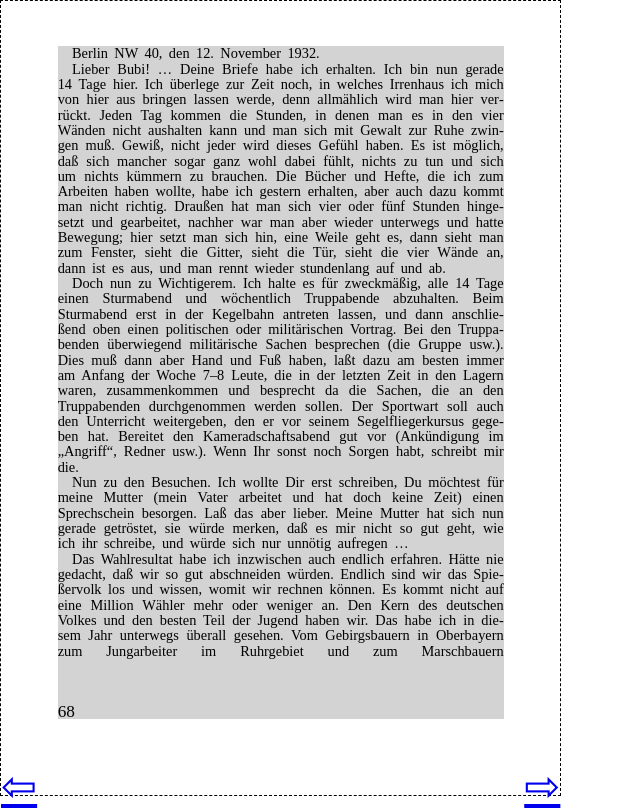
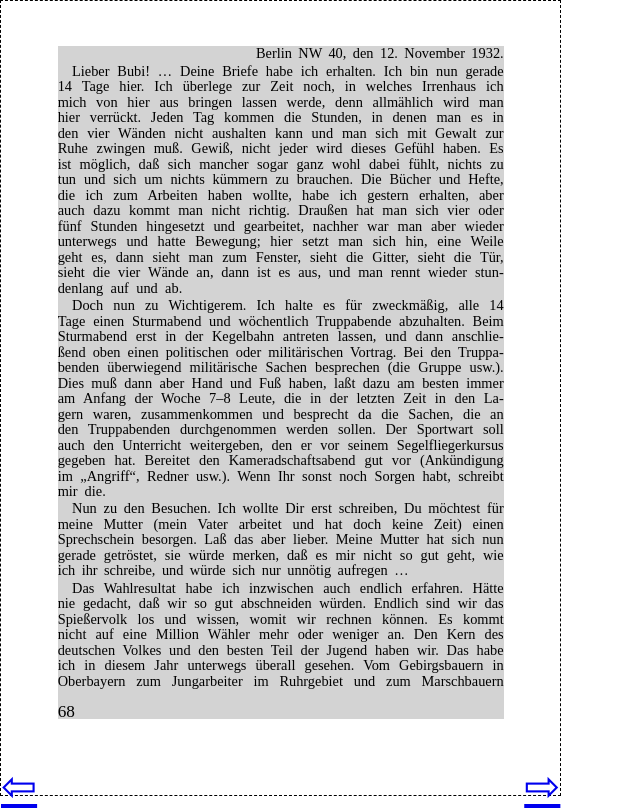
Before and after one commit to DigitalesSchrifttum/Sturm-33-Hans-Maikowski, a browser extension: page 68.html in a window 1280 px wide. Shown: the whole page, without its empty margins (0-640 px from the left). Drawn offline with nearby package versions, Linux system fonts and the light colour scheme; files that its build step writes are made by us from their sources.

Commit message:
page 68 finished

```diff
--- a/68.html
+++ b/68.html
@@ -5,11 +5,28 @@
 		<meta name="viewport" content="width=device-width, initial-scale=1.0" />
 		<link rel="stylesheet" href="format.css" />
 		<title>Seite 68</title>
+		<!--
+			Manuelle Anpassung, weil diese Seite ein Sonderfall mit 41 statt
+			42 Zeilen darstellt. Die Zeilen müssen folglich in ihrer Höhe
+			gestreckt werden, um auf die selbe Höhe zu kommen.
+			Standardfall: 42 Zeilen; 4,05mm Höhe / Zeile; 170,1mm insgesamt
+			Sonderfall:   41 Zeilen; 4,10mm Höhe / Zeile; 168,1mm insgesamt
+			              Vier Absätze erhalten je 0,5mm Abstand nach unten,
+							  um auf die Gesamthöhe von 170,1mm zu kommen.
+		-->
+		<style>
+			body {
+				line-height: 4.1mm;
+			}
+			p.margin-adjustment {
+				margin-bottom: 0.5mm;
+			}
+		</style>
 	</head>
 	<body>
 		<div class="textarea even">
-			<p>Berlin NW 40, den 12. November 1932.</p>
-			<p>
+			<p class="end margin-adjustment">Berlin NW 40, den 12. November 1932.</p>
+			<p class="ws-1000µm margin-adjustment">
 				Lieber Bubi! … Deine Briefe habe ich erhalten. Ich bin nun gerade 14
 				Tage hier. Ich überlege zur Zeit noch, in welches Irrenhaus ich mich von
 				hier aus bringen lassen werde, denn allmählich wird man hier verrückt.
@@ -25,7 +42,7 @@
 				sieht die Tür, sieht die vier Wände an, dann ist es aus, und man rennt
 				wieder stundenlang auf und ab.
 			</p>
-			<p>
+			<p class="ws-900µm margin-adjustment">
 				Doch nun zu Wichtigerem. Ich halte es für zweckmäßig, alle 14 Tage einen
 				Sturmabend und wöchentlich Truppabende abzuhalten. Beim Sturmabend erst
 				in der Kegelbahn antreten lassen, und dann anschließend oben einen
@@ -39,14 +56,14 @@
 				gut vor (Ankündigung im „Angriff“, Redner usw.). Wenn Ihr sonst noch
 				Sorgen habt, schreibt mir die.
 			</p>
-			<p>
+			<p class="margin-adjustment">
 				Nun zu den Besuchen. Ich wollte Dir erst schreiben, Du möchtest für
 				meine Mutter (mein Vater arbeitet und hat doch keine Zeit) einen
 				Sprechschein besorgen. Laß das aber lieber. Meine Mutter hat sich nun
 				gerade getröstet, sie würde merken, daß es mir nicht so gut geht, wie
 				ich ihr schreibe, und würde sich nur unnötig aufregen …
 			</p>
-			<p class="justify-last">
+			<p class="justify-last ws-800µm">
 				Das Wahlresultat habe ich inzwischen auch endlich erfahren. Hätte nie
 				gedacht, daß wir so gut abschneiden würden. Endlich sind wir das
 				Spießervolk los und wissen, womit wir rechnen können. Es kommt nicht auf
```
